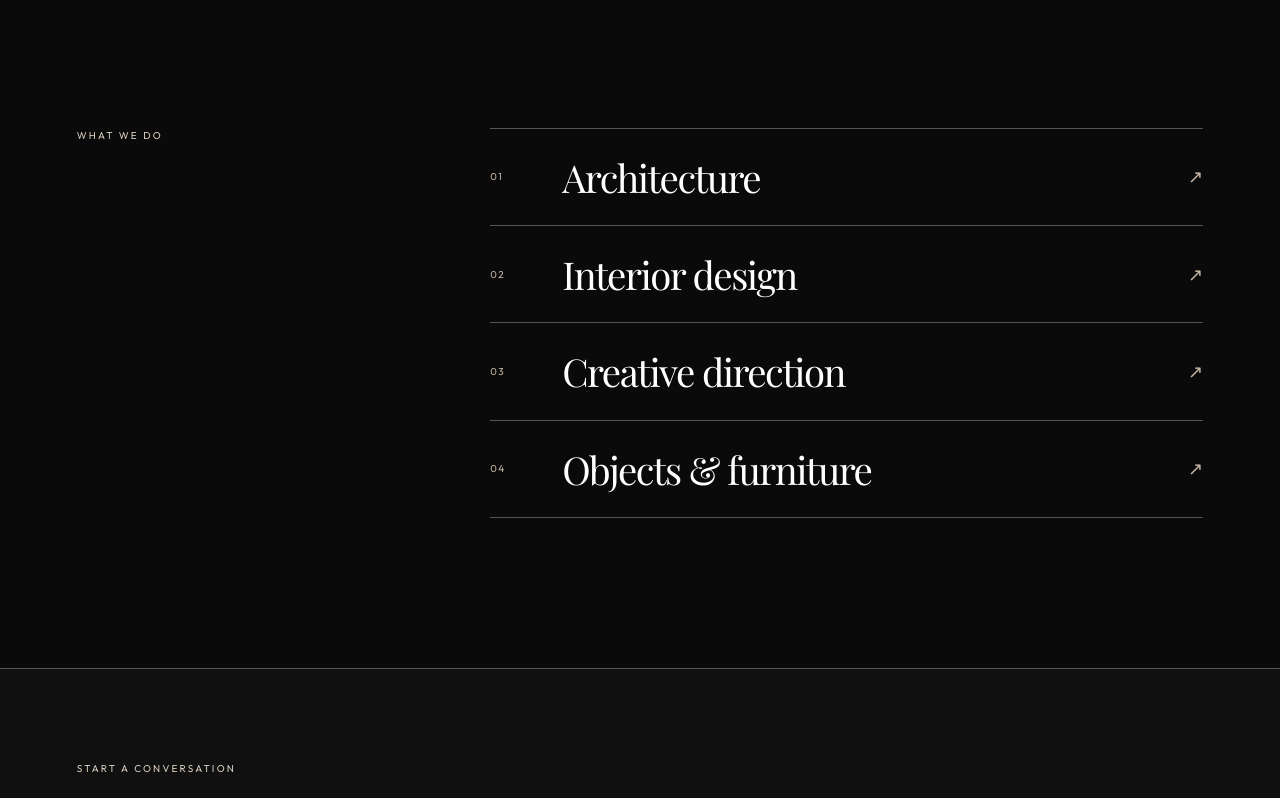
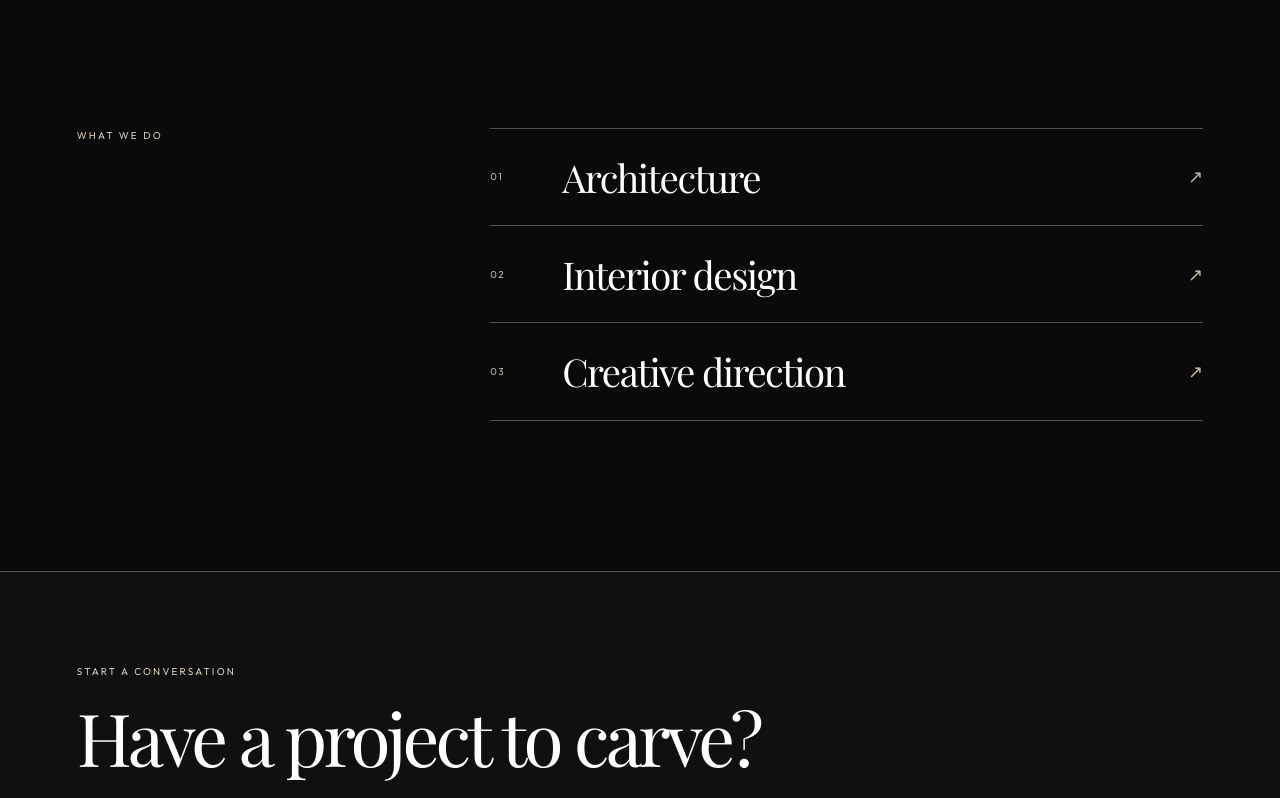
Before and after one commit to RobertArchitect/aspect-architecture-portfolio, a React (Vite) app: page / in a window 1280 px wide. Shown: the part 2250-3048 px from the top of the page. Built offline with nearby package versions, Linux system fonts and the light colour scheme.

Commit message:
Remove furniture service

```diff
--- a/src/main.jsx
+++ b/src/main.jsx
@@ -148,7 +148,7 @@ function Home() {
     </section>
     <ProjectShowcase />
     <section id="studio" className="studio section"><p className="eyebrow">The studio</p><div><h2>We design places that <em>belong.</em></h2><p>ASPECT is an architecture and design studio working across homes, hospitality, and cultural spaces. We believe the most resonant work begins with careful observation — of a site, a material, a way of living.</p><a className="text-link" href="#contact">Meet the studio <Arrow /></a></div></section>
-    <section id="services" className="services section"><p className="eyebrow">What we do</p><div className="service-list">{['Architecture', 'Interior design', 'Creative direction', 'Objects & furniture'].map((name, index) => <div className="service" key={name}><span>{String(index + 1).padStart(2, '0')}</span><h3>{name}</h3><Arrow /></div>)}</div></section>
+    <section id="services" className="services section"><p className="eyebrow">What we do</p><div className="service-list">{['Architecture', 'Interior design', 'Creative direction'].map((name, index) => <div className="service" key={name}><span>{String(index + 1).padStart(2, '0')}</span><h3>{name}</h3><Arrow /></div>)}</div></section>
     <section id="contact" className="contact"><p className="eyebrow">Start a conversation</p><h2>Have a project to carve?</h2><a href="mailto:studio@aspect.am">studio@aspect.am <Arrow /></a><div><p>Yerevan, Armenia</p><p>© 2026 ASPECT</p><a href="#top">Back to top ↑</a></div></section>
   </main>
 }
```
